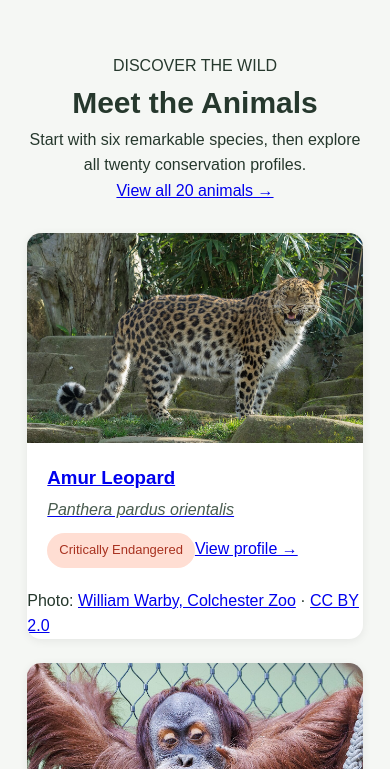
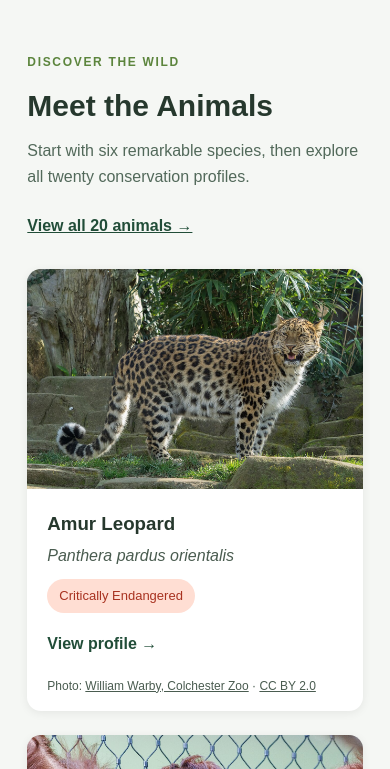
Before and after one commit to SriyaReddyS/agile-methods-project, a plain HTML site: page index.html in a window 390 px wide. Shown: the part 515-1284 px from the top of the page. Drawn offline with Linux system fonts and the light colour scheme.

Commit message:
style: responsive homepage animal gallery and conservation sections

```diff
--- a/style.css
+++ b/style.css
@@ -513,3 +513,27 @@ a.animal-card:hover {
         text-align: center;
     }
 }
+
+/* Homepage refresh: dynamic featured species and conservation CTA */
+.home-featured { max-width: 1250px; margin: 0 auto; }
+.home-section-heading { display: flex; justify-content: space-between; align-items: end; gap: 24px; text-align: left; }
+.home-section-heading p:not(.home-eyebrow) { margin-top: 8px; color: #52695a; }
+.home-eyebrow { color: #5c853d; font-size: 12px; font-weight: 800; letter-spacing: .14em; margin-bottom: 10px; }
+.home-text-link { color: #214d38; font-weight: 700; white-space: nowrap; }
+.home-featured-grid { grid-template-columns: repeat(3, minmax(0, 1fr)); }
+.home-species-card { display: flex; flex-direction: column; }
+.home-species-link { display: flex; flex-direction: column; flex: 1; color: inherit; text-decoration: none; }
+.home-species-link:hover .home-species-explore { text-decoration: underline; }
+.home-species-link .card-content { flex: 1; }
+.home-species-media { width: 100%; height: 220px; overflow: hidden; background: #dfe8e1; }
+.home-species-media img { width: 100%; height: 100%; object-fit: cover; }
+.home-photo-placeholder { display: flex; width: 100%; height: 100%; align-items: center; justify-content: center; color: #3d5546; font-weight: 700; }
+.home-species-explore { display: block; margin-top: 18px; color: #214d38; font-weight: 700; }
+.home-photo-credit { padding: 0 20px 15px; font-size: 12px; color: #4a5c50; }
+.home-photo-credit a { color: inherit; }
+.home-action { display: flex; align-items: center; justify-content: space-between; gap: 32px; padding: 55px 7%; background: #e4efdc; }
+.home-action > div { max-width: 680px; }
+.home-action h2 { font-size: 30px; margin-bottom: 12px; }
+.home-action .button { flex-shrink: 0; }
+@media (max-width: 900px) { .home-featured-grid { grid-template-columns: repeat(2, minmax(0, 1fr)); } .home-action { flex-direction: column; align-items: flex-start; } }
+@media (max-width: 650px) { .home-featured-grid { grid-template-columns: 1fr; } .home-section-heading { align-items: flex-start; flex-direction: column; } .home-action h2 { font-size: 25px; } }
```
